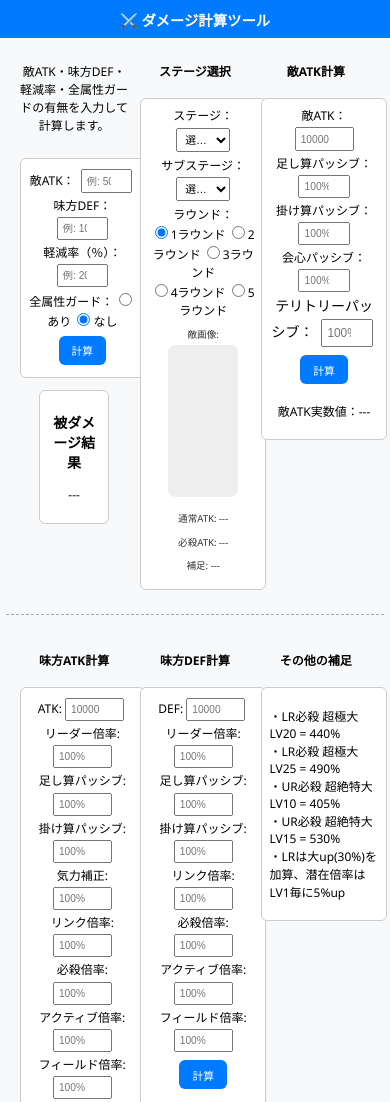
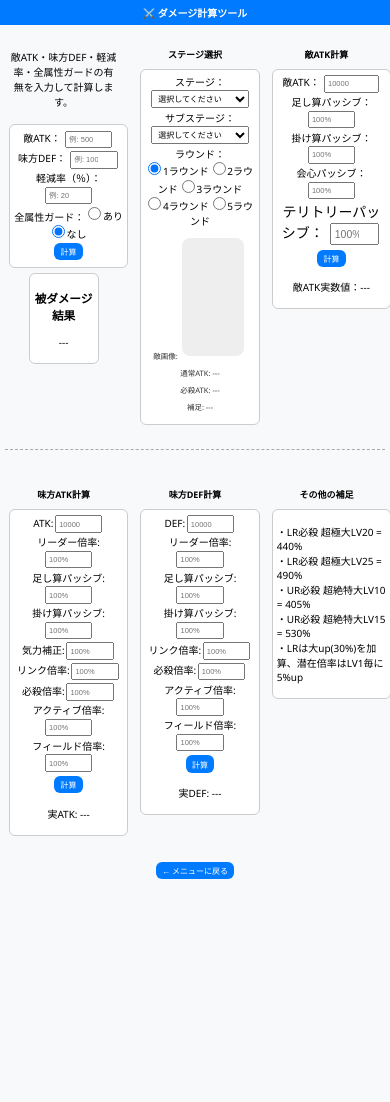
Before and after one commit to shuyaku-nn/dokkan1, a plain HTML site: page damage.html in a window 390 px wide. Shown: the top 1102 px of the page. After the commit the page ends 887 px from the top, so only its background shows below. Drawn offline with Linux system fonts and the light colour scheme.

Commit message:
10/22更新

```diff
--- a/damage.html
+++ b/damage.html
@@ -18,13 +18,13 @@
             </p>
             <div class="output-box"> <!--ooutput自体には横幅の指定は無いけど、flexitemですでに宣言されていて、それを読み込む-->
               <label>敵ATK：
-              <input type="number" style="width:10vw;" id="enemyAtk" placeholder="例: 5000000"/></label>
+              <input type="number" style="width:10vw;" class="boxwidth" id="enemyAtk" placeholder="例: 5000000"/></label>
               <br />
               <label>味方DEF：
-              <input type="number" style="width:10vw;" id="allyDef" placeholder="例: 1000000"/></label>
+              <input type="number" style="width:10vw;" class="boxwidth" id="allyDef" placeholder="例: 1000000"/></label>
               <br />
               <label>軽減率（％）：
-              <input type="number" style="width:10vw;" id="reduction" placeholder="例: 20" /></label>
+              <input type="number" style="width:10vw;" class="boxwidth" id="reduction" placeholder="例: 20" /></label>
               <br />
               全属性ガード：
               <label> <input type="radio" name="guard" value="yes" />あり</label>
@@ -42,19 +42,19 @@
               <div class="output-box">
                 <label>ステージ：</label>
                 <select id="stageSelect">
-                  <option value="">選択してください</option>
-                  <option value="stage1">バトルフェスティバル,,,1ラウンド選択固定</option>
-                  <option value="stage2">スペシャルバトル 2025</option>
-                  <option value="stage3">ガチバトル</option>
-                  <option value="stage4">バトルスペクタル 次世代のサイヤ人編</option>
-                  <option value="stage5">レットゾーン 純粋サイヤ人編</option>
-                  <option value="stage6"></option>
-                  <option value="stage7"></option>
+                  <option value="" class="boxwidth">選択してください</option>
+                  <option value="stage1" class="boxwidth">バトルフェスティバル,,,1ラウンド選択固定</option>
+                  <option value="stage2" class="boxwidth">スペシャルバトル 2025</option>
+                  <option value="stage3" class="boxwidth">ガチバトル</option>
+                  <option value="stage4" class="boxwidth">バトルスペクタル 次世代のサイヤ人編</option>
+                  <option value="stage5" class="boxwidth">レットゾーン 純粋サイヤ人編</option>
+                  <option value="stage6" class="boxwidth"></option>
+                  <option value="stage7" class="boxwidth"></option>
                   </select><br />
 
                 <label>サブステージ：</label>
                 <select id="subStageSelect">
-                  <option value="">選択してください</option></select><br />
+                  <option value="" class="boxwidth">選択してください</option></select><br />
 
                 ラウンド：
                 <div id="roundRadios">
@@ -84,15 +84,15 @@
             <p class="section-title">敵ATK計算</p>
             <div class="output-box">
              <label>敵ATK：
-             <input type="number" style="width:12vw;" id="enemyBaseATK" placeholder="10000" /></label><br />
+             <input type="number" style="width:12vw;" class="boxwidth" id="enemyBaseATK" placeholder="10000" /></label><br />
              <label>足し算パッシブ：
-             <input type="number" style="width:10vw;" id="enemyAddPassive" placeholder="100%"/></label><br />
+             <input type="number" style="width:10vw;" class="boxwidth" id="enemyAddPassive" placeholder="100%"/></label><br />
              <label>掛け算パッシブ：
-             <input type="number" style="width:10vw;" id="enemyMultPassive" placeholder="100%"/></label><br />
+             <input type="number" style="width:10vw;" class="boxwidth" id="enemyMultPassive" placeholder="100%"/></label><br />
              <label>会心パッシブ：
-             <input type="number" style="width:10vw;" id="enemyCritPassive" placeholder="100%"/></label><br />
+             <input type="number" style="width:10vw;" class="boxwidth" id="enemyCritPassive" placeholder="100%"/></label><br />
              <label style="font-size:14px;">テリトリーパッシブ：
-             <input type="number" style="width:10vw;" id="enemyTerritoryPassive" placeholder="100%"/></label><br />
+             <input type="number" style="width:10vw;" class="boxwidth" id="enemyTerritoryPassive" placeholder="100%"/></label><br />
              <button id="calcEnemyAtkBtn">計算</button>
              <p id="enemyAtkResult">敵ATK実数値：---</p>
             </div>
@@ -107,31 +107,31 @@
           <p class="section-title">味方ATK計算</p>
           <div class="output-box underbox">
           <label>
-            ATK:<input type="number" id="allyATK" class="small-input" placeholder="10000" />
+            ATK:<input type="number" id="allyATK" class="small-input boxwidth" placeholder="10000" />
           </label><br />
           <label>
-            リーダー倍率:<input type="number" id="leaderAtk" class="small-input" placeholder="100%" />
+            リーダー倍率:<input type="number" id="leaderAtk" class="small-input boxwidth" placeholder="100%" />
           </label><br />
           <label>
-            足し算パッシブ:<input type="number" id="plusPassiveAtk" class="small-input" placeholder="100%" />
+            足し算パッシブ:<input type="number" id="plusPassiveAtk" class="small-input boxwidth" placeholder="100%" />
           </label><br />
           <label>
-            掛け算パッシブ:<input type="number" id="multPassiveAtk" class="small-input" placeholder="100%" />
+            掛け算パッシブ:<input type="number" id="multPassiveAtk" class="small-input boxwidth" placeholder="100%" />
           </label><br />
           <label>
-            気力補正:<input type="number" id="kiBonus" class="small-input" placeholder="100%" />
+            気力補正:<input type="number" id="kiBonus" class="small-input boxwidth" placeholder="100%" />
           </label><br />
           <label>
-            リンク倍率:<input type="number" id="linkBonus" class="small-input" placeholder="100%" />
+            リンク倍率:<input type="number" id="linkBonus" class="small-input boxwidth" placeholder="100%" />
             </label><br />
           <label>
-            必殺倍率:<input type="number" id="superBonus" class="small-input" placeholder="100%" />
+            必殺倍率:<input type="number" id="superBonus" class="small-input boxwidth" placeholder="100%" />
           </label><br />
           <label>
-            アクティブ倍率:<input type="number" id="activeBonus" class="small-input" placeholder="100%" />
+            アクティブ倍率:<input type="number" id="activeBonus" class="small-input boxwidth" placeholder="100%" />
             </label><br />
           <label>
-            フィールド倍率:<input type="number" id="fieldBonus" class="small-input" placeholder="100%" />
+            フィールド倍率:<input type="number" id="fieldBonus" class="small-input boxwidth" placeholder="100%" />
           </label><br />
           <button id="calcAllyAtkBtn">計算</button>
           <p id="allyAtkResult">実ATK: ---</p>
@@ -142,28 +142,28 @@
           <p class="section-title">味方DEF計算</p>
           <div class="output-box under-box">
           <label>
-            DEF:<input type="number"id="allyDEF"class="small-input"placeholder="10000" />
+            DEF:<input type="number"id="allyDEF"class="small-input boxwidth"placeholder="10000" />
             </label><br />
           <label>
-            リーダー倍率:<input type="number"id="leaderDef"class="small-input"placeholder="100%" />
+            リーダー倍率:<input type="number"id="leaderDef"class="small-input boxwidth"placeholder="100%" />
             </label><br />
           <label>
-            足し算パッシブ:<input type="number"id="plusPassiveDef"class="small-input"placeholder="100%" />
+            足し算パッシブ:<input type="number"id="plusPassiveDef"class="small-input boxwidth"placeholder="100%" />
             </label><br />
           <label>
-            掛け算パッシブ:<input type="number"id="multPassiveDef"class="small-input"placeholder="100%" />
+            掛け算パッシブ:<input type="number"id="multPassiveDef"class="small-input boxwidth"placeholder="100%" />
             </label><br />
           <label>
-            リンク倍率:<input type="number"id="linkBonusDef"class="small-input"placeholder="100%" />
+            リンク倍率:<input type="number"id="linkBonusDef"class="small-input boxwidth"placeholder="100%" />
             </label><br />
           <label>
-            必殺倍率:<input type="number"id="superBonusDef"class="small-input"placeholder="100%" />
+            必殺倍率:<input type="number"id="superBonusDef"class="small-input boxwidth"placeholder="100%" />
             </label><br />
           <label>
-            アクティブ倍率:<input type="number"id="activeBonusDef"class="small-input"placeholder="100%" />
+            アクティブ倍率:<input type="number"id="activeBonusDef"class="small-input boxwidth"placeholder="100%" />
             </label><br />
           <label>
-            フィールド倍率:<input type="number"id="fieldBonusDef"class="small-input"placeholder="100%" />
+            フィールド倍率:<input type="number"id="fieldBonusDef"class="small-input boxwidth"placeholder="100%" />
             </label><br />
           <button id="calcAllyDefBtn">計算</button>
           <p id="allyDefResult">実DEF: ---</p>
--- a/style.css
+++ b/style.css
@@ -143,35 +143,34 @@ select {
   text-overflow: ellipsis;
 }
 
-
-/* スマホ（幅600px以下）でも横並び維持したまま見やすく */
 @media screen and (max-width: 600px) {
   body {
-    font-size: 12px; /* 全体的に文字を小さく */
+    font-size: 10px;
   }
 
   header {
-    font-size: 1.2em;
-    padding: 0.6em 0;
+    font-size: 1em;
+    padding: 0.5em 0;
   }
 
   main {
-    padding: 1em 0.5em;
+    padding: 0.5em;
   }
 
+  .boxwidth {
+    width:6vw;
+  }
   .dash-section {
-    gap: 3vw; /* 間隔を狭める */
-    flex-wrap: nowrap; /* 横並び維持 */
+    gap: 1.5vw; /* さらに隙間を少し減らす */
+    flex-wrap: nowrap;
+    justify-content: space-between;
   }
 
-  .output-box {
-    width: 28vw; /* 25→28vwにして少し広げる */
-    padding: 0.6em;
-    margin-top: 1em;
-  }
-
+  .output-box,
   .flex-item {
-    width: 28vw;
+    width: 28vw; /* 28で3カラムだと、合計84 + gap×2 ≒ 87vwくらいでちょうどいい */
+    padding: 0.4em;
+    margin-top: 0.5em;
   }
 
   .damage-result-box {
@@ -180,36 +179,41 @@ select {
 
   input,
   select {
-    font-size: 0.85em;
-    padding: 0.4em;
-    margin: 0.3em;
+    font-size: 0.75em;
+    padding: 0.3em;
+    margin: 0.2em;
   }
 
   .small-input {
-    width: 12vw;
+    width: 10vw;
   }
 
   .round-img {
-    width: 18vw;
-    height: 18vh;
+    width: 16vw;
+    height: 14vh;
     margin: 0.3em;
   }
 
   button,
   a.page-link {
-    font-size: 0.9em;
-    padding: 0.6em 1.2em;
-    margin: 0.5em;
+    font-size: 0.8em;
+    padding: 0.4em 0.8em;
+    margin: 0.3em;
   }
 
   .note {
-    font-size: 0.8em;
-    line-height: 1.4em;
+    font-size: 0.75em;
+    line-height: 1.3em;
   }
 
   #stageSelect,
   #subStageSelect {
-    width: 14vw;
+    width: 90%;
+    font-size: 0.8em;
+  }
+
+  .section-title {
     font-size: 0.9em;
+    margin-bottom: 0.3em;
   }
 }
```
